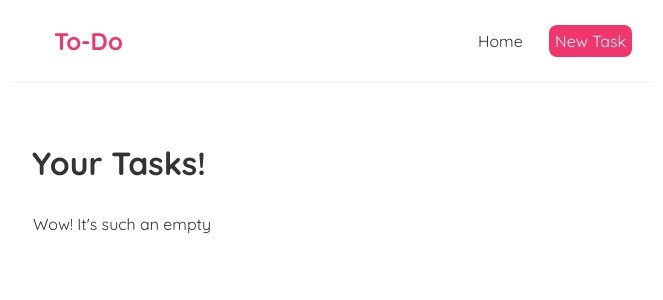
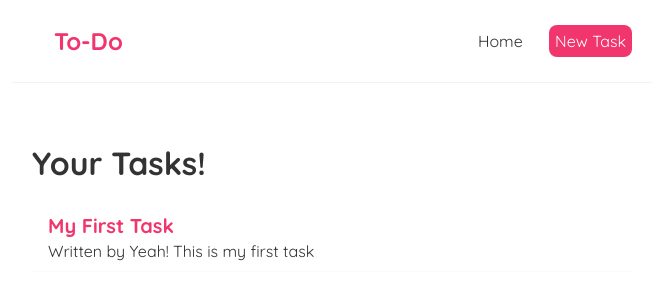
Before and after one commit to hmtcelik/to-do, a React (Create React App) app: page / in a window 1280 px wide. Shown: the top 300 px of the page, without its empty margins (308-971 px from the left). Built offline with nearby package versions, Linux system fonts and the light colour scheme; data requests are answered from the project's data file; the HTML template or start-up script is replaced by a standard one.

Commit message:
cancel db.json, create array and manage db locally

```diff
--- a/data/db.json
+++ b/data/db.json
@@ -1,3 +1,16 @@
 {
-  "blogs": []
+  "todos": [
+    {
+      "title": "qwd",
+      "body": "qwd",
+      "auth": "User2",
+      "id": 1
+    },
+    {
+      "title": "qdqw",
+      "body": "dwqdq",
+      "auth": "User2",
+      "id": 2
+    }
+  ]
 }
--- a/src/App.js
+++ b/src/App.js
@@ -2,7 +2,6 @@ import Navbar from './Navbar';
 import Home from './Home';
 import {BrowserRouter as Router, Route, Switch} from 'react-router-dom'
 import Create from './Create';
-import TodoDetails from './TodoDetails';
 import Four0Four from './404';
 
 function App() {
@@ -18,9 +17,6 @@ function App() {
           <Route exact path="/create">
             <Create />
           </Route>
-          <Route exact path="/todo/:id">
-            <TodoDetails />
-          </Route>
           <Route path="*">
             <Four0Four />
           </Route>
--- a/src/Create.js
+++ b/src/Create.js
@@ -14,7 +14,7 @@ const Create = () => {
 
         setIsPending(true);
 
-        fetch('http://localhost:9000/blogs/', {
+        fetch('http://localhost:9000/todos/', {
             method: 'POST',
             headers: { 'Content-Type':'application/json' },
             body: JSON.stringify(todo)
--- a/src/Home.js
+++ b/src/Home.js
@@ -1,15 +1,19 @@
-import { useState, useEffect } from "react";
+import { useState } from "react";
 import TodoList from "./TodoList";
-import useFetch from "./useFetch";
 
 const Home = () => {
-  const { data: todos, isPending, error} = useFetch('http://localhost:9000/blogs')
+  const [ todos, setTodos] = useState([
+    {title: 'My First Task', body:'Yeah! This is my first task', id:1}
+  ]);
+
+  const handleDelete = (id) => {
+    const newTodos = todos.filter(todo => todo.id !== id);
+    setTodos(newTodos);
+  }
 
   return (
     <div className="home">
-      { error && <div>{ error }</div> }
-      { isPending && <div>Loading...</div> }
-      { todos && <TodoList todos={todos} title="Your Tasks!"/> }
+      { todos && <TodoList todos={todos} title="Your Tasks!" deleteFunc={handleDelete}/> }
     </div>
   );
 }
--- a/src/TodoDetails.js
+++ /dev/null
@@ -1,33 +0,0 @@
-import { useHistory, useParams } from "react-router-dom/cjs/react-router-dom.min";
-import useFetch from "./useFetch";
-
-const TodoDetails = () => {
-    const { id } = useParams();
-    const { data: todo, isPending, error} = useFetch('http://localhost:9000/blogs/' + id);
-    const redirect = useHistory();
-
-    const handleDelete = () => {
-        fetch('http://localhost:9000/blogs/' + todo.id, {
-            method: 'DELETE'
-        }).then(() => {
-            redirect.push('/');
-        })
-    }
-
-    return (
-        <div className="blog-details">
-            { isPending && <div>Loading...</div> }
-            { error && <div>{error}</div>}
-            { todo && (
-                <article>
-                    <h2>{ todo.title }</h2>
-                    <p>Written by {todo.author}</p>
-                    <div>{todo.body}</div>
-                    <button className="create button" onClick={handleDelete}>Delete</button>
-                </article>
-            )}
-        </div>
-    );
-}
-
-export default TodoDetails;
--- a/src/TodoList.js
+++ b/src/TodoList.js
@@ -1,17 +1,14 @@
-import { Link } from "react-router-dom";
-
-    const TodoList = ({todos, title}) => {
+const TodoList = ({todos, title, deleteFunc }) => {
     const isAnyTodo = todos.length; // if any todo, then this variable will be true (1,2,3...etc). Otherwise it will be false (0)
 
     return (
         <div className="blog-list">
             <h1>{title}</h1>
             {todos.map(todo => (
-            <div className="blog-preview" key={todo.id} >
-                <Link to={`/todo/${todo.id}`}>
-                    <h2>{ todo.title }</h2>
-                    <p>Written by { todo.auth }</p>
-                </Link>
+            <div className="blog-preview" key={todo.id}>
+                <span className="delete-button-show"><a className="delete-button" onClick={() => deleteFunc(todo.id)}>x</a></span>
+                <h2>{ todo.title }</h2>
+                <p>Written by { todo.body }</p>
             </div>
         ))}
             {!isAnyTodo && <p className="empty-message">Wow! It's such an empty</p>}
--- a/src/index.css
+++ b/src/index.css
@@ -34,19 +34,35 @@
   padding: 20px;
 }
 
+.delete-button{
+  color: #f1356d;
+  font-size: 24px;
+  cursor: pointer;
+  float: right;
+}
+
+.delete-button-show{
+  display: none;
+}
+
 /* blog previews / list */
 .blog-preview {
   padding: 10px 16px;
   margin: 20px 0;
   border-bottom: 1px solid #fafafa;
 }
-.blog-preview:hover {
+.blog-preview:hover{
   box-shadow: 1px 3px 5px rgba(0,0,0,0.1);
 }
+
+.blog-preview:hover .delete-button-show{
+  display: block;
+}
+
 .blog-preview h2 {
   font-size: 20px;
   color: #f1356d;
-  margin-bottom: 8px;
+  margin-bottom: 3px;
 }
 .blog-preview a{
   text-decoration: none;
```
Also changed, not shown: 1 other file (tests, documents, lock files or other folders).
